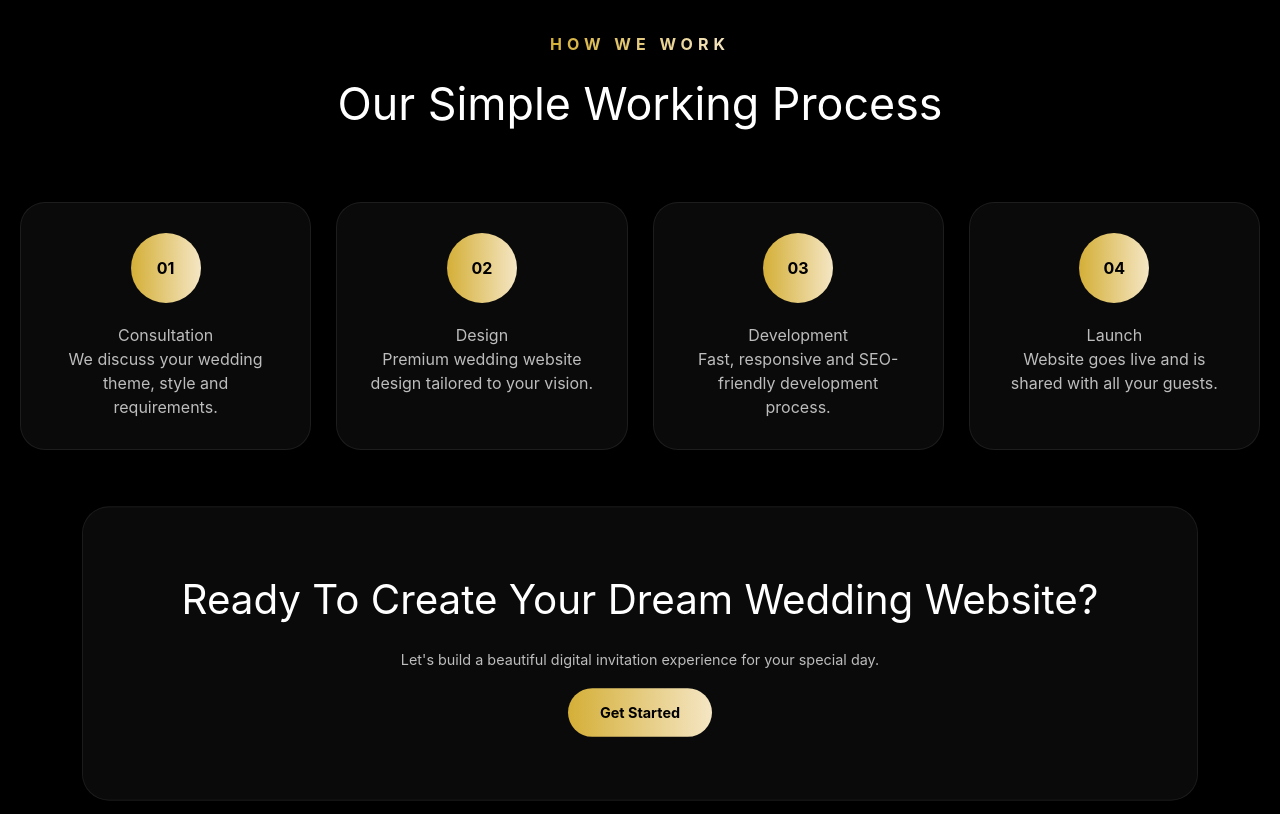
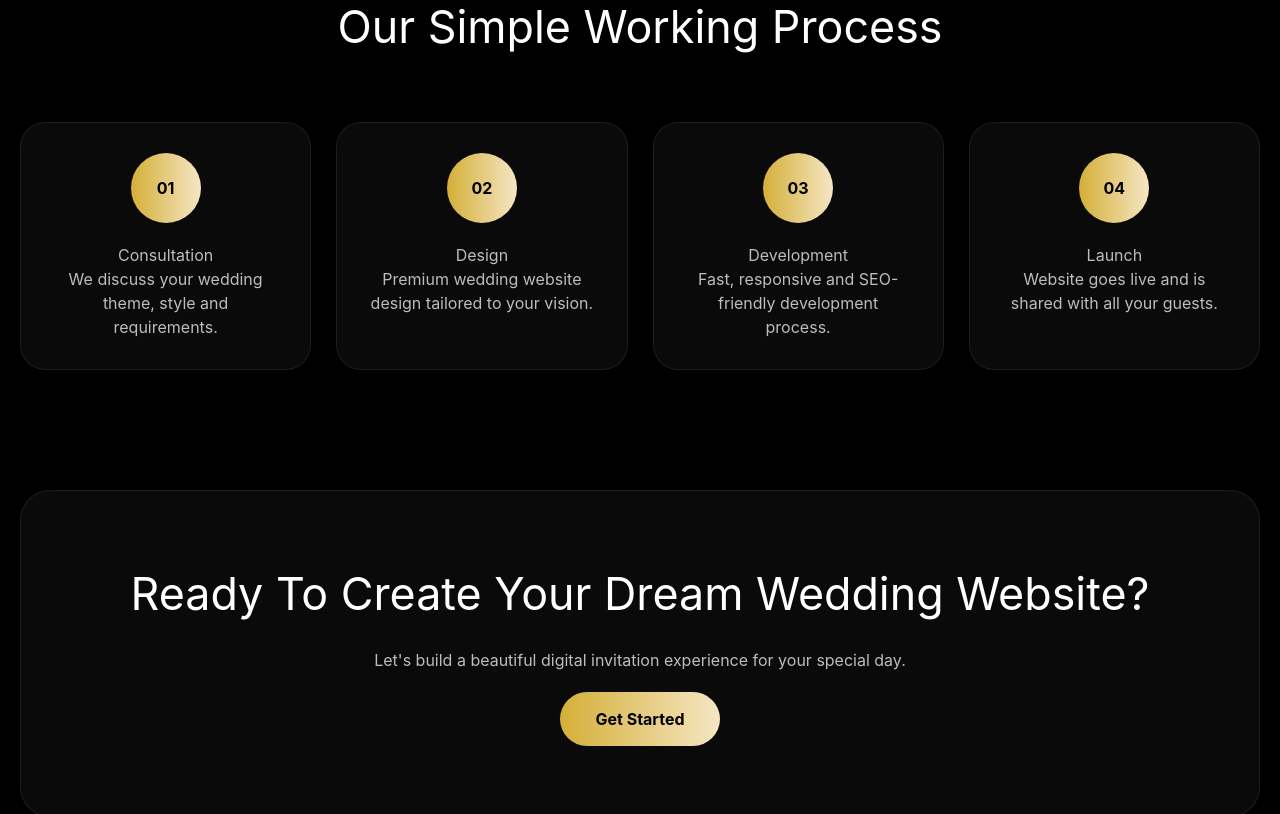
Before and after one commit to QuickCode2/HomeWeddingFront, a React (Vite) app: page /services in a window 1280 px wide. Shown: the part 1400-2214 px from the top of the page. Built offline with nearby package versions, Linux system fonts and the light colour scheme.

Commit message:
Update Services.css

```diff
--- a/Style/Services.css
+++ b/Style/Services.css
@@ -64,6 +64,7 @@
 .process-card,
 .services-cta {
   opacity: 1 !important;
+   transform: none !important;
 }
 
 /* ==========================
@@ -152,7 +153,6 @@
 .process-header {
   text-align: center;
   margin-bottom: 60px;
-  opacity: 0; /* GSAP start */
   transform: translateY(40px);
 }
 
@@ -175,7 +175,6 @@
   padding: 30px;
   text-align: center;
   transition: transform 0.4s ease, border-color 0.4s ease, box-shadow 0.4s ease;
-  opacity: 0;
   transform: translateY(16px);
 }
 
@@ -213,7 +212,6 @@
   border-radius: 30px;
   background: rgba(255,255,255,0.04);
   border: 1px solid rgba(255,255,255,0.08);
-  opacity: 0; /* GSAP start */
   transform: scale(0.9);
 }
 
```
